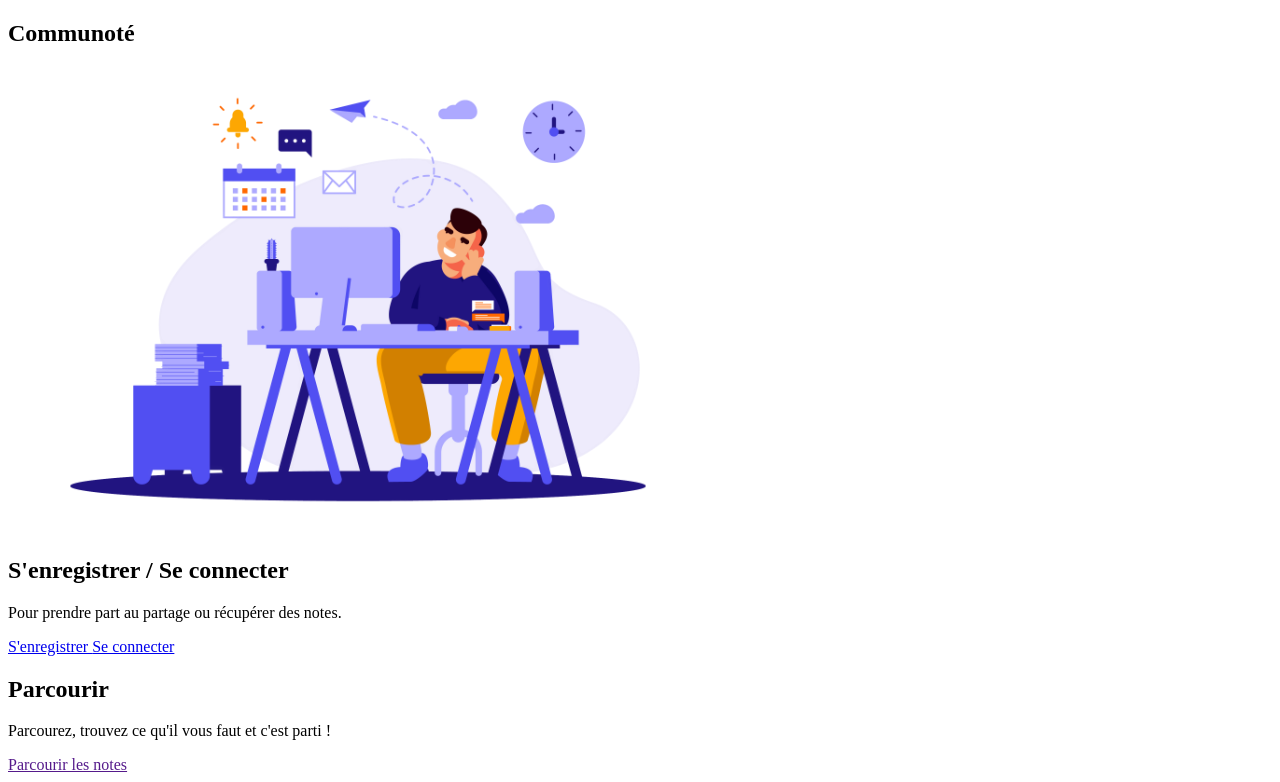
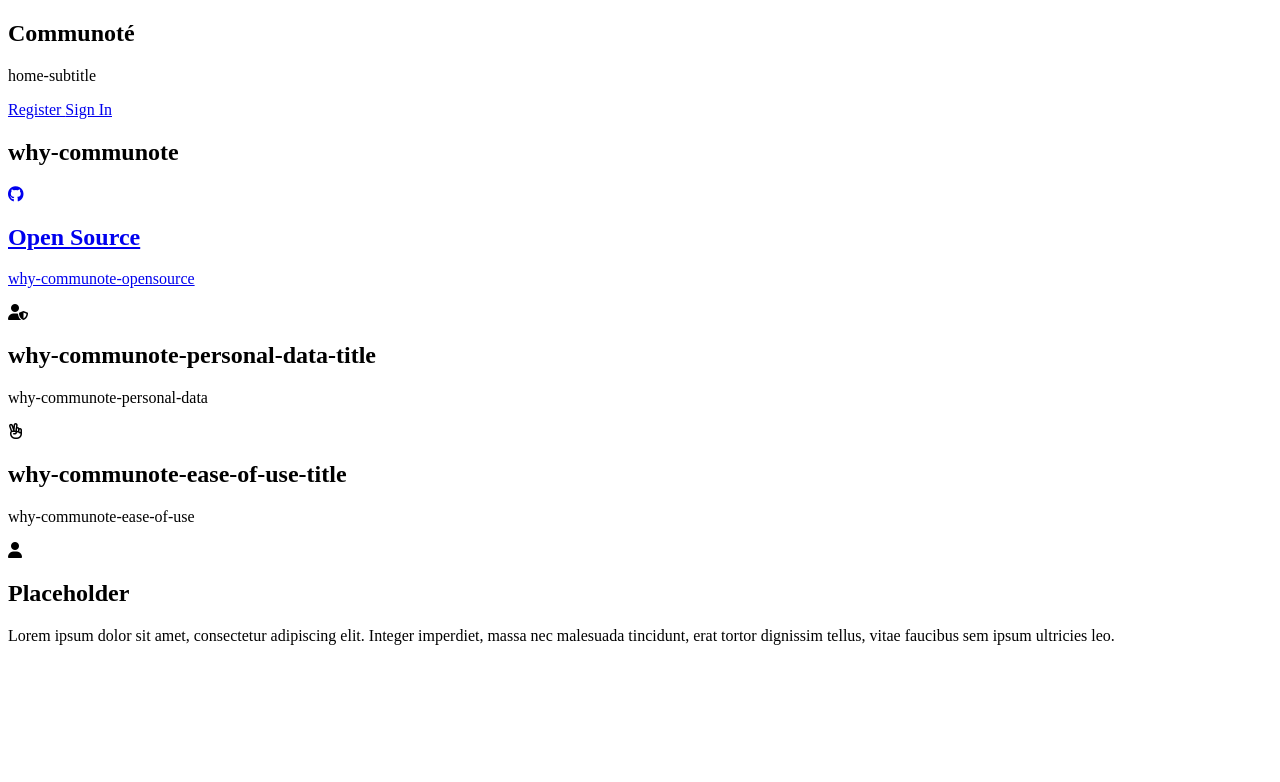
Before and after one commit to Ahzed11/Communote-php, a Symfony app: template templates/home/index.html.twig in a window 1280 px wide. Shown: the part 249-1031 px from the top of the page. After the commit the page ends 894 px from the top, so only its background shows below. Run offline with Twig, Linux system fonts and the light colour scheme; the template is opened without the code that fills it, so the values that code supplies are empty; some libraries are stand-ins or nearby versions.

Commit message:
new homepage

```diff
--- a/templates/base.html.twig
+++ b/templates/base.html.twig
@@ -20,8 +20,6 @@
             {% include "component/navbar.html.twig" %}
         {% endblock %}
 
-        <div class="mt-4">
-            {% block body %}{% endblock %}
-        </div>
+        {% block body %}{% endblock %}
     </body>
 </html>
--- a/templates/home/index.html.twig
+++ b/templates/home/index.html.twig
@@ -5,38 +5,85 @@
 {% endblock %}
 
 {% block body %}
-    <section class="h-screen flex flex-col justify-center">
-        <div class="flex flex-col lg:flex-row justify-between w-4/5 lg:w-2/3 mx-auto">
-            <div>
-                <h1 class="text-5xl font-semibold lg:hidden text-center mb-6">Communoté</h1>
-                <img
-                        class="hidden sm:block"
-                        src="{{ asset('build/images/home.png') }}"
-                        alt="Un étudiant devant son ordinateur" width="700"
-                />
+    <section class="w-full lg:h-screen bg-gradient-to-t from-purple-400 to-purple-800 dark:from-green-600
+                    dark:to-green-900 p-8">
+        <div class="h-full flex flex-col justify-center">
+            <h1 class="text-7xl font-bold text-center mb-1 text-white break-all">
+                Communoté
+            </h1>
+            <p class="text-center text-xl font-semibold text-white mb-4">
+                {% trans %} home-subtitle {% endtrans %}
+            </p>
+            <div class="flex justify-center gap-x-4">
+                <a class="button primary" href="{{ path('azure_connect') }}">
+                    {% trans %} Register {% endtrans %}
+                </a>
+                <a class="button primary light" href="{{ path('azure_connect') }}">
+                    {% trans %} Sign In {% endtrans %}
+                </a>
             </div>
-            <div class="flex justify-around flex-col gap-y-4 lg:gap-y-0">
-                <div>
-                    <h1 class="text-3xl font-semibold">S'enregistrer / Se connecter</h1>
-                    <p class="subtitle">Pour prendre part au partage ou récupérer des notes.</p>
-                    <div class="mt-2 flex gap-x-2">
-                        <a class="button primary" href="{{ path('azure_connect') }}">
-                            S'enregistrer
-                        </a>
-                        <a class="button primary light" href="{{ path('azure_connect') }}">
-                            Se connecter
-                        </a>
+        </div>
+    </section>
+
+    <section class="w-full lg:h-screen p-8">
+        <div class="h-full lg:p-0 flex flex-col lg:justify-center">
+            <h1 class="text-7xl font-bold text-center mb-1 text-white mb-16">
+                {% trans %} why-communote {% endtrans %}
+            </h1>
+            <div class="grid grid-cols-1 sm:grid-cols-2 lg:grid-cols-4 gap-8 mx-auto container">
+                <a href="https://github.com/Ahzed11/Communote"
+                   target="_blank"
+                   class="block rounded p-8 shadow hover:shadow-lg transform hover:scale-105 transition duration-300
+                            bg-purple-800 dark:bg-gray-900">
+                    <div class="flex justify-center mb-2">
+                        <i class="fab fa-github text-6xl"></i>
                     </div>
+                    <h2 class="text-center font-semibold text-3xl mb-4">
+                        Open Source
+                    </h2>
+                    <p class="text-justify">
+                        {% trans %} why-communote-opensource {% endtrans %}
+                    </p>
+                </a>
+
+                <div class="block rounded p-8 shadow hover:shadow-lg transform hover:scale-105 transition duration-300
+                            bg-purple-800 dark:bg-gray-900">
+                    <div class="flex justify-center mb-2">
+                        <i class="fas fa-user-shield text-6xl"></i>
+                    </div>
+                    <h2 class="text-center font-semibold text-3xl mb-4">
+                        {% trans %} why-communote-personal-data-title {% endtrans %}
+                    </h2>
+                    <p class="text-justify">
+                        {% trans %} why-communote-personal-data {% endtrans %}
+                    </p>
                 </div>
 
-                <div>
-                    <h1 class="text-3xl font-semibold">Parcourir</h1>
-                    <p class="subtitle">Parcourez, trouvez ce qu'il vous faut et c'est parti !</p>
-                    <div class="mt-2 flex gap-x-2">
-                        <a class="button primary" href="{#{{ path('browse') }}#}">
-                            Parcourir les notes
-                        </a>
+                <div class="block rounded p-8 shadow hover:shadow-lg transform hover:scale-105 transition duration-300
+                            bg-purple-800 dark:bg-gray-900">
+                    <div class="flex justify-center mb-2">
+                        <i class="far fa-hand-peace text-6xl"></i>
                     </div>
+                    <h2 class="text-center font-semibold text-3xl mb-4">
+                        {% trans %} why-communote-ease-of-use-title {% endtrans %}
+                    </h2>
+                    <p class="text-justify">
+                        {% trans %} why-communote-ease-of-use {% endtrans %}
+                    </p>
+                </div>
+
+                <div class="block rounded p-8 shadow hover:shadow-lg transform hover:scale-105 transition duration-300
+                            bg-purple-800 dark:bg-gray-900">
+                    <div class="flex justify-center mb-2">
+                        <i class="fas fa-user text-6xl"></i>
+                    </div>
+                    <h2 class="text-center font-semibold text-3xl mb-4">
+                        Placeholder
+                    </h2>
+                    <p class="text-justify">
+                        Lorem ipsum dolor sit amet, consectetur adipiscing elit. Integer imperdiet, massa nec malesuada
+                        tincidunt, erat tortor dignissim tellus, vitae faucibus sem ipsum ultricies leo.
+                    </p>
                 </div>
             </div>
         </div>
```
Also changed, not shown: translations/en/messages.en.yaml (+13 -4 lines), translations/fr/messages.fr.yaml (+10 -0 lines).
